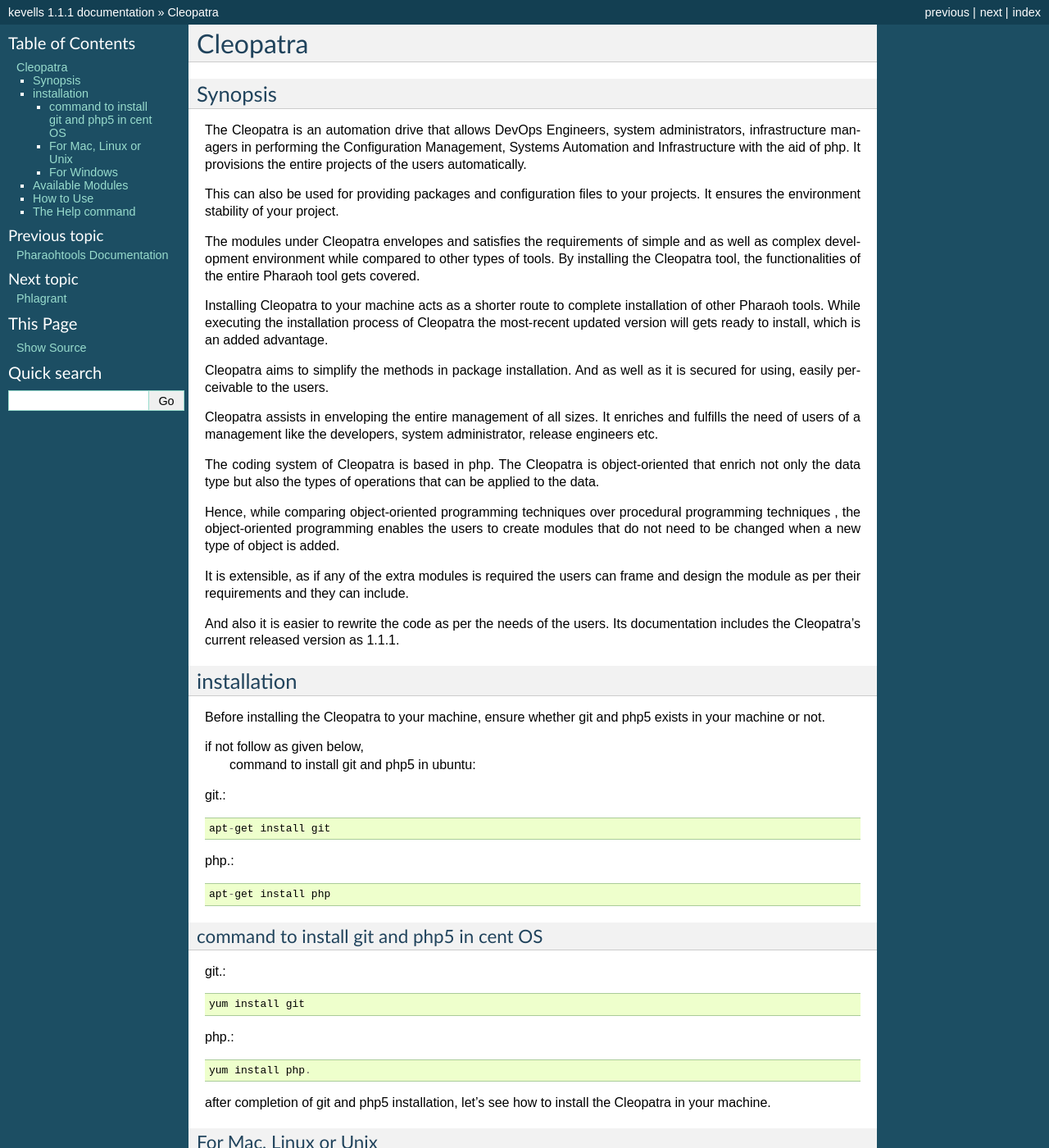
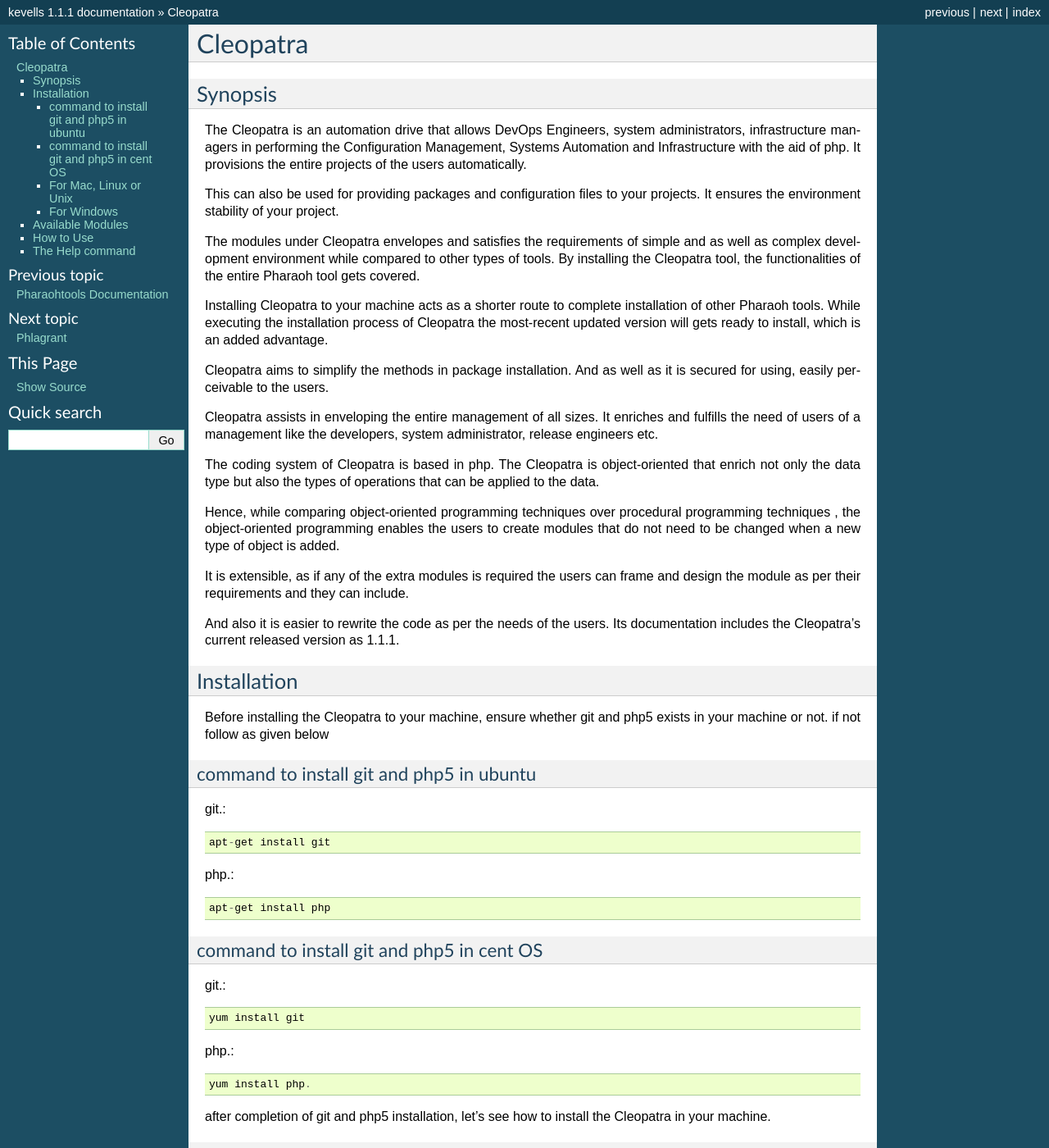
Before and after one commit to deepakajaylinux/kevellphara, a Sphinx documentation site: the page built from docs/source/cleopatra.rst, in a window 1280 px wide and 1400 px high. Shown: the whole window at 82% size. Built offline with Sphinx 7.4.7, drawn with Linux system fonts in a browser that asks for light colours; pages that are not in the unit, such as notebooks, are missing from menus.

Commit message:
Update cleopatra.rst

```diff
--- a/docs/source/cleopatra.rst
+++ b/docs/source/cleopatra.rst
@@ -25,13 +25,14 @@ It is extensible, as if any of the extra modules is required the users can frame
 
 And also it is easier to rewrite the code as per the needs of the users. Its documentation includes the Cleopatra's current released version as 1.1.1.
 
-installation
+Installation
 ************
 
 Before installing the Cleopatra to your machine, ensure whether git and php5 exists in your machine or not.
+if not follow as given below
 
-if not follow as given below,
-        command to install git and php5 in ubuntu:
+command to install git and php5 in ubuntu
+------------------------------------------
 
 git.::
 
```
